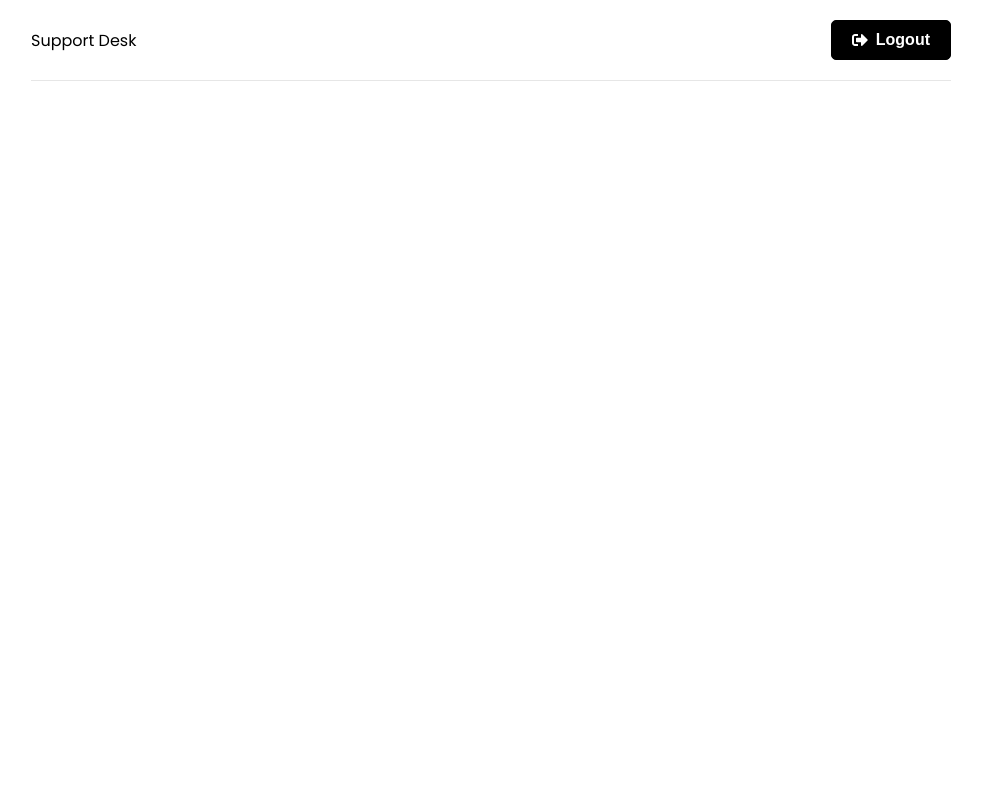
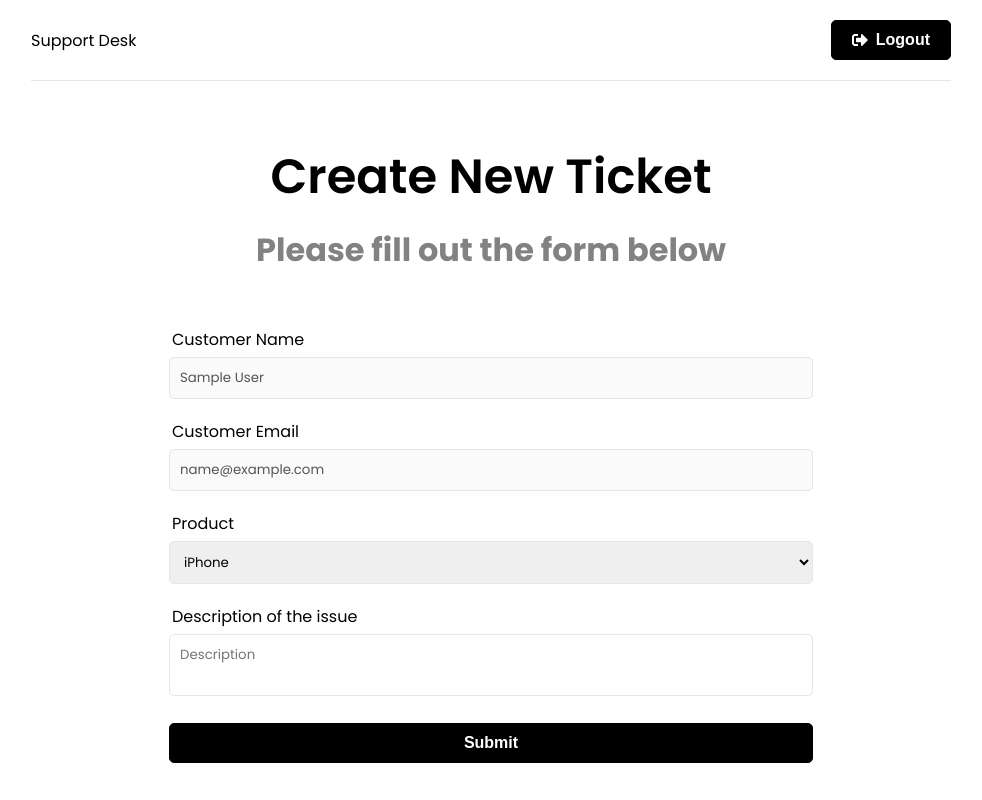
Before and after one commit to hmark94/ticket_handle, a React (Create React App) app in the folder frontend/: page /new-ticket in a window 1280 px wide. Before the commit this address had no page. Shown: the whole page, without its empty margins (149-1131 px from the left). Built offline with nearby package versions, Linux system fonts and the light colour scheme; sample sign-in values are in the browser's storage.

Commit message:
ticket form created

```diff
--- a/frontend/src/App.js
+++ b/frontend/src/App.js
@@ -1,28 +1,32 @@
-import {BrowserRouter as Router, Routes, Route} from 'react-router-dom'
-import {ToastContainer} from 'react-toastify'
+import { BrowserRouter as Router, Routes, Route } from 'react-router-dom'
+import { ToastContainer } from 'react-toastify'
 import 'react-toastify/dist/ReactToastify.css'
-import Header from './components/Header';
-import Home from './pages/Home';
-import Login from './pages/Login';
-import Register from './pages/Register';
-
+import Header from './components/Header'
+import Home from './pages/Home'
+import Login from './pages/Login'
+import Register from './pages/Register'
+import NewTicket from './pages/NewTicket'
+import {PrivateRoute} from './components/PrivateRoute'
 
 function App() {
   return (
     <>
       <Router>
-      <div className="container">
+        <div className='container'>
           <Header />
           <Routes>
             <Route path='/' element={<Home />} />
             <Route path='/login' element={<Login />} />
             <Route path='/register' element={<Register />} />
+            <Route path='/new-ticket' element={<PrivateRoute />}>
+              <Route path='/new-ticket' element={<NewTicket />} />
+            </Route>
           </Routes>
         </div>
       </Router>
       <ToastContainer />
     </>
-  );
+  )
 }
 
-export default App;
+export default App
--- /dev/null
+++ b/frontend/src/components/PrivateRoute.jsx
@@ -0,0 +1,13 @@
+import { Navigate, Outlet } from 'react-router-dom'
+import { useAuthStatus } from '../hooks/useAuthStatus'
+import Spinner from './Spinner'
+
+export const PrivateRoute = () => {
+  const { loggedIn, checkingStatus } = useAuthStatus()
+
+  if (checkingStatus) {
+    return <Spinner />
+  }
+
+  return loggedIn ? <Outlet /> : <Navigate to='/login' />
+}
--- /dev/null
+++ b/frontend/src/hooks/useAuthStatus.js
@@ -0,0 +1,20 @@
+import { useState, useEffect } from 'react'
+import { useSelector } from 'react-redux'
+
+export const useAuthStatus = () => {
+  const [loggedIn, setLoggedIn] = useState(false)
+  const [checkingStatus, setCheckingStatus] = useState(true)
+
+  const { user } = useSelector((state) => state.auth)
+
+  useEffect(() => {
+    if (user) {
+      setLoggedIn(true)
+    } else {
+      setLoggedIn(false)
+    }
+    setCheckingStatus(false)
+  }, [user])
+
+  return { loggedIn, checkingStatus }
+}
--- /dev/null
+++ b/frontend/src/pages/NewTicket.jsx
@@ -0,0 +1,67 @@
+import { useState } from 'react'
+import { useSelector } from 'react-redux'
+
+function NewTicket() {
+  const { user } = useSelector((state) => state.auth)
+  const [name] = useState(user.name)
+  const [email] = useState(user.email)
+  const [product, setProduct] = useState('iPhone')
+  const [description, setDescription] = useState('')
+
+  const onSubmit = (e) => {
+    e.preventDefault()
+  }
+
+  return (
+    <>
+      <section className='heading'>
+        <h1>Create New Ticket</h1>
+        <p>Please fill out the form below</p>
+      </section>
+
+      <section className='form'>
+        <div className='form-group'>
+          <label htmlFor='name'>Customer Name</label>
+          <input type='text' className='form-control' value={name} disabled />
+        </div>
+        <div className='form-group'>
+          <label htmlFor='email'>Customer Email</label>
+          <input type='text' className='form-control' value={email} disabled />
+        </div>
+        <form onSubmit={onSubmit}>
+          <div className='form-group'>
+            <label htmlFor='product'>Product</label>
+            <select
+              name='product'
+              id='product'
+              value={product}
+              onChange={(e) => setProduct(e.target.value)}
+            >
+              <option value='iPhone'>iPhone</option>
+              <option value='iPad'>iPad</option>
+              <option value='Macbook Pro'>Macbook Pro</option>
+              <option value='iMac'>iMac</option>
+            </select>
+          </div>
+          <div className='form-group'>
+            <label htmlFor='description'>Description of the issue</label>
+            <textarea
+              name='description'
+              id='description'
+              className='form-control'
+              placeholder='Description'
+              style={{ resize: 'none' }}
+              value={description}
+              onChange={(e) => setDescription(e.target.value)}
+            ></textarea>
+          </div>
+          <div className='form-group'>
+            <button className='btn btn-block'>Submit</button>
+          </div>
+        </form>
+      </section>
+    </>
+  )
+}
+
+export default NewTicket
```
Lines whose indentation alone changed are shown as unchanged.
